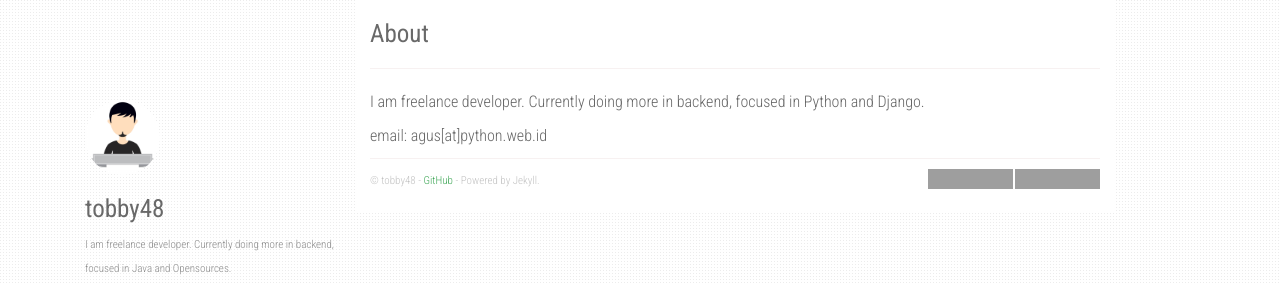
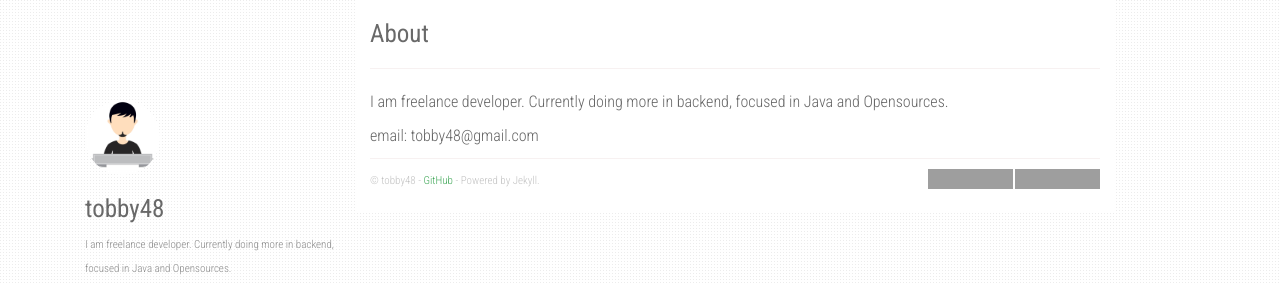
Before and after one commit to tobby48/tobby48.github.com, a Jekyll site: the page built from about.md, in a window 1280 px wide. Shown: the top 285 px of the page. Built offline with Jekyll 4.4.1, drawn with Linux system fonts in a browser that asks for light colours; nearby versions of some CDN libraries; grey boxes are pictures that could not be loaded.

Commit message:
customize

```diff
--- a/about.md
+++ b/about.md
@@ -4,6 +4,6 @@ title: About
 permalink: /about/
 ---
 
-I am freelance developer. Currently doing more in backend, focused in Python and Django.
+I am freelance developer. Currently doing more in backend, focused in Java and Opensources.
 
-email: agus[at]python.web.id
+email: tobby48@gmail.com
```
Also changed, not shown: projects.md (+1 -1 lines).
